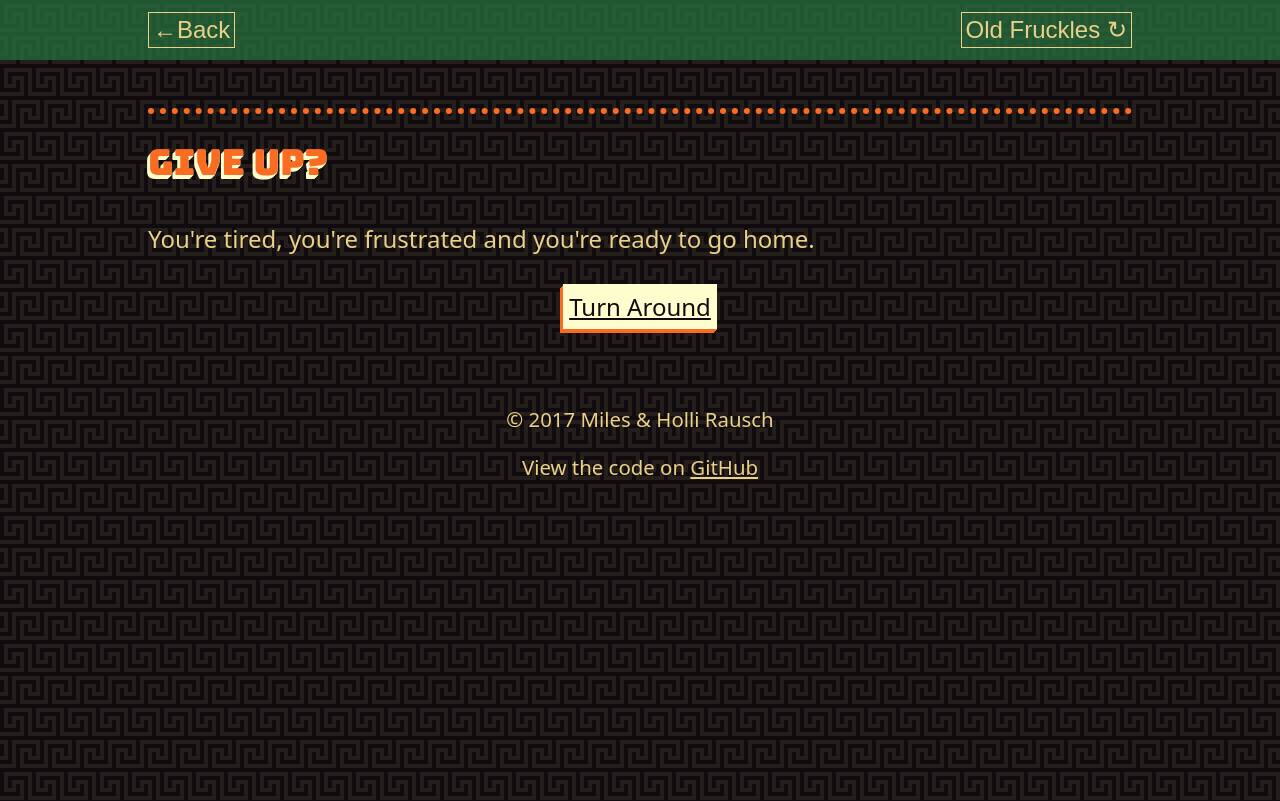
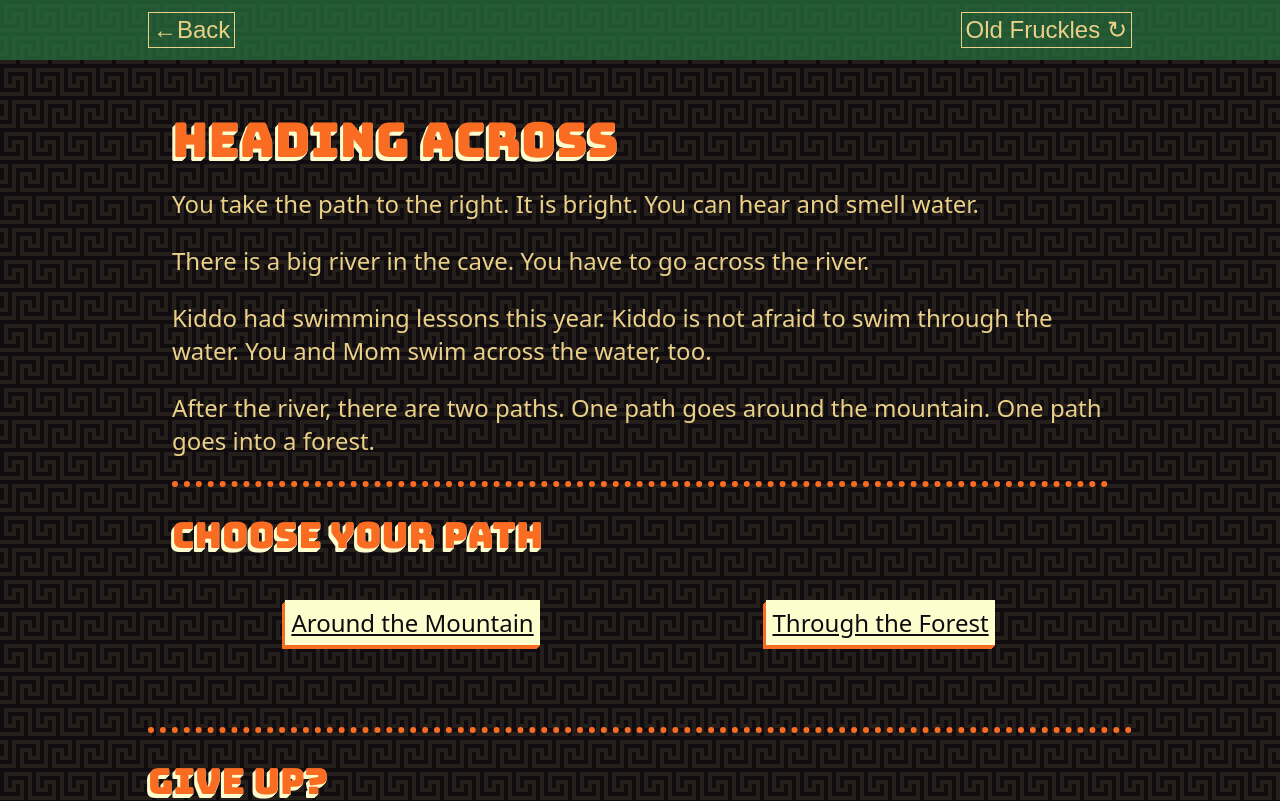
Before and after one commit to awayken/2017-christmas-card, a Nuxt app: page /heading-across in a window 1280 px wide. Shown: the top 801 px of the page. Built offline with nearby package versions, Linux system fonts and the light colour scheme.

Commit message:
Add Heading Across chapter

```diff
--- a/pages/bridges-buttons-and-baseball.vue
+++ b/pages/bridges-buttons-and-baseball.vue
@@ -25,7 +25,7 @@
           <nuxt-link to="/heading-through" class="chooser__choice chooser__choice-target">
             Go to the Left
           </nuxt-link>
-          <nuxt-link to="/" class="chooser__choice chooser__choice-target">
+          <nuxt-link to="/heading-across" class="chooser__choice chooser__choice-target">
             Go to the Right
           </nuxt-link>
         </nav>
--- /dev/null
+++ b/pages/heading-across.vue
@@ -0,0 +1,50 @@
+<template>
+  <section class="container">
+    <story title="Heading Across">
+      <div v-if="$store.state.readingLevel === 'old'">
+        <p>You take the path to the right. It heads up and light echos and bounces off the walls and ceiling of the path, although you can't tell where the light is coming from. There is a breeze coming at you from the front, and you can smell the salty spray it carries along.</p>
+        <p>"We must be near the ocean," Mom says.</p>
+        <p>"I can smell it," says Kiddo. "I bet you smelled it a long time ago," he says to you. He's right. You have a great sense of smell and vision.</p>
+        <p>The path continues to rise but when it levels off, you see why. The cave path is flooded ahead. The water comes pouring out of a break in the cave wall to your right, cuts a wide and flat river across your path and disappears through a crack at the base of the left wall. Somewhere off that direction you can hear the crashing of a waterfall.</p>
+        <p>"That water looks deep, Kiddo," Mom says. "Maybe we should turn around. You're still a little nervous around water."</p>
+        <p>"It's okay, Mom. When we had private swimming lessons this year, I learned that the water isn't so scary. I can do the doggie paddle now. Watch!"</p>
+        <p>Kiddo jumps into the water and paddles his way across. He climbs up onto the far shore and takes a bow.</p>
+        <p>"See? No problem! It's kinda fun!"</p>
+        <p>You and Mom take your turns swimming across. On the other side, you can see the end of the cave. It opens onto a high platform, and beyond you see a huge wall of green. It's a great forest with a green path leading through it. There's also a rocky path to your left that leads around the mountain you just passed through.</p>
+      </div>
+      <div v-else>
+        <p>You take the path to the right. It is bright. You can hear and smell water.</p>
+        <p>There is a big river in the cave. You have to go across the river.</p>
+        <p>Kiddo had swimming lessons this year. Kiddo is not afraid to swim through the water. You and Mom swim across the water, too.</p>
+        <p>After the river, there are two paths. One path goes around the mountain. One path goes into a forest.</p>
+      </div>
+
+      <Chooser title="Choose Your Path">
+        <nav slot="choices" class="chooser__choices">
+          <nuxt-link to="/" class="chooser__choice chooser__choice-target">
+            Around the Mountain
+          </nuxt-link>
+          <nuxt-link to="/" class="chooser__choice chooser__choice-target">
+            Through the Forest
+          </nuxt-link>
+        </nav>
+      </Chooser>
+    </story>
+  </section>
+</template>
+
+<script>
+  import Story from '~/components/Story.vue'
+  import Chooser from '~/components/Chooser.vue'
+
+  export default {
+    components: {
+      Story,
+      Chooser
+    }
+  }
+</script>
+
+<style scoped>
+  /* Special page styling */
+</style>
```
